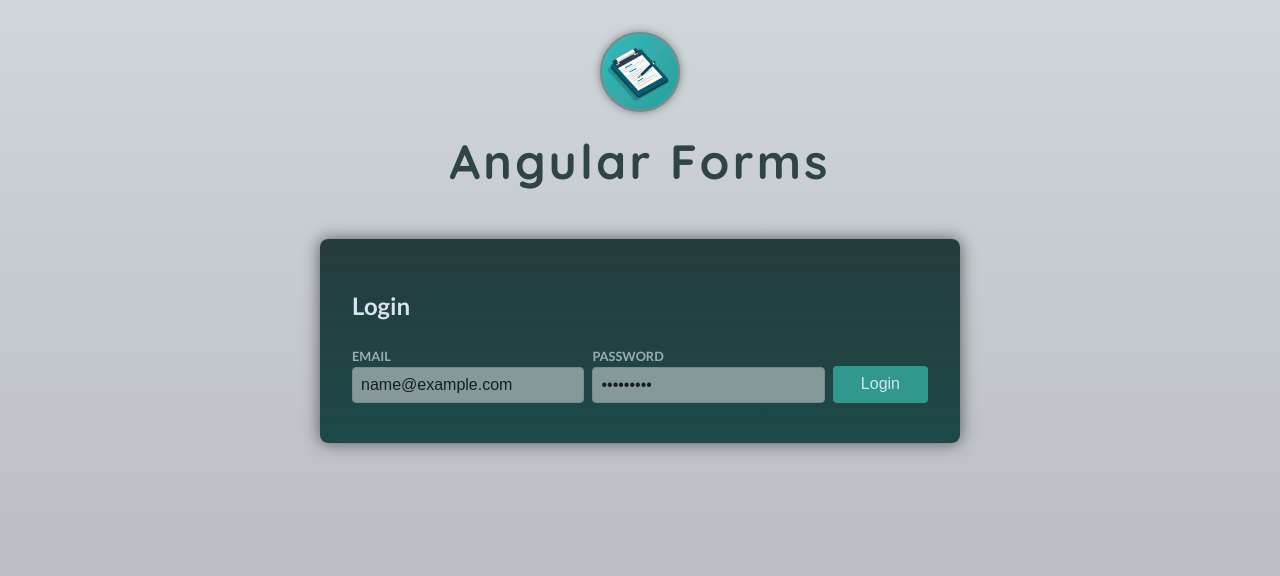
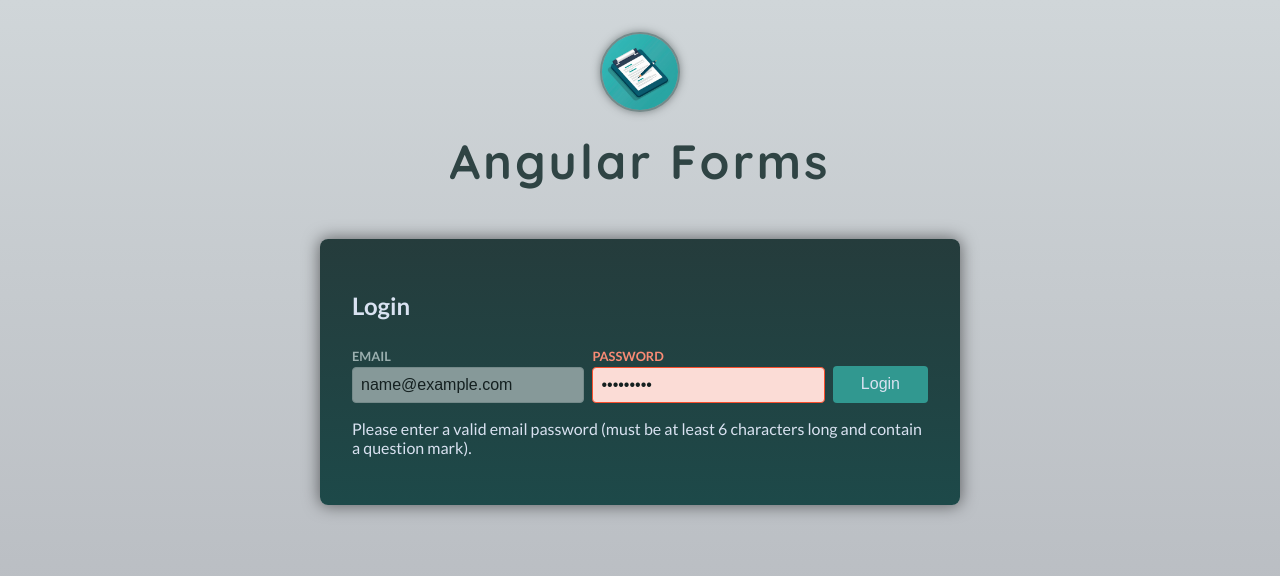
Before and after one commit to yana-07/angular-projects, an Angular app in the folder 12-forms/: page / in a window 1280 px wide. Both pictures are taken after typing "name@example.com", "Sample123" into the empty fields and a click on the button "Login". Shown: the top 576 px of the page. Built offline with nearby package versions, Linux system fonts and the light colour scheme.

Commit message:
create a custom validator function

```diff
--- a/12-forms/src/app/auth/login/login-reactive.component.html
+++ b/12-forms/src/app/auth/login/login-reactive.component.html
@@ -20,6 +20,6 @@
   }
 
   @if (passwordIsInvalid) {
-    <p class="control-erros">Please enter a valid email password (at least 6 characters long).</p>
+    <p class="control-erros">Please enter a valid email password (must be at least 6 characters long and contain a question mark).</p>
   }
 </form>
--- a/12-forms/src/app/auth/login/login-reactive.component.ts
+++ b/12-forms/src/app/auth/login/login-reactive.component.ts
@@ -1,10 +1,22 @@
 import { Component } from '@angular/core';
 import {
+  AbstractControl,
   FormControl,
   FormGroup,
   ReactiveFormsModule,
+  ValidationErrors,
   Validators,
 } from '@angular/forms';
+
+function mustContainQuestionMark(
+  control: AbstractControl
+): ValidationErrors | null {
+  if (control.value.includes('?')) {
+    return null;
+  }
+
+  return { doesNotContainQuestionMark: true };
+}
 
 @Component({
   selector: 'app-login-reactive',
@@ -19,7 +31,11 @@ export class LoginReactiveComponent {
       validators: [Validators.email, Validators.required],
     }),
     password: new FormControl('', {
-      validators: [Validators.required, Validators.minLength(6)],
+      validators: [
+        Validators.required,
+        Validators.minLength(6),
+        mustContainQuestionMark,
+      ],
     }),
   });
 
```
